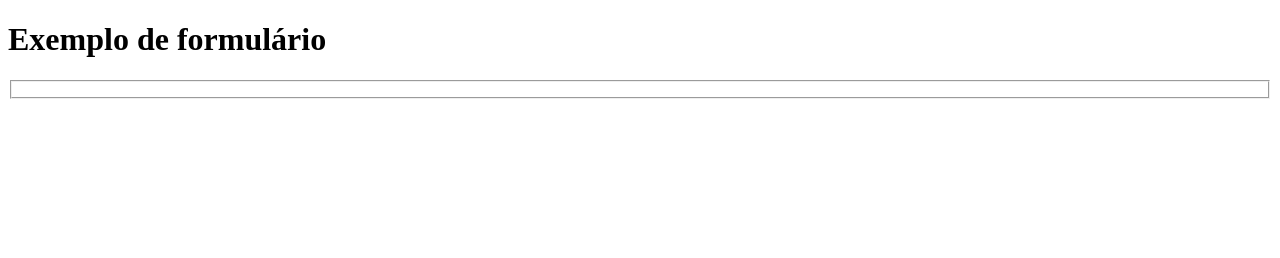
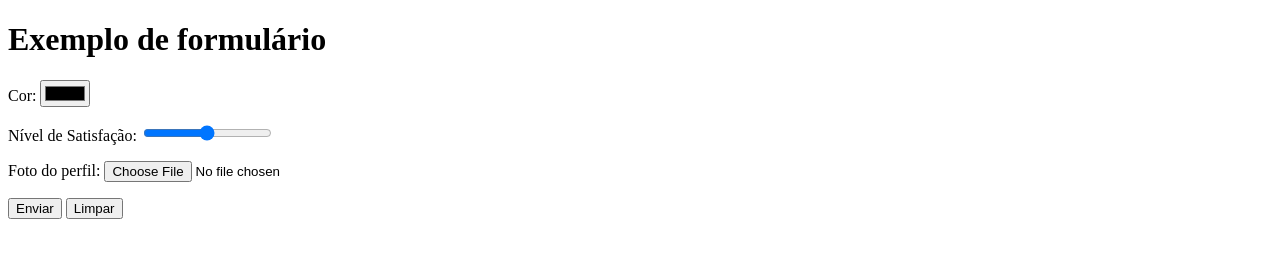
Before and after one commit to RonaldoCoelho14/html-css, a plain HTML site: page exercícios/ex025/form006.html in a window 1280 px wide. Drawn offline with Linux system fonts and the light colour scheme.

Commit message:
form006 atualizado

```diff
--- a/exercícios/ex025/form006.html
+++ b/exercícios/ex025/form006.html
@@ -9,9 +9,25 @@
     <h1>Exemplo de formulário</h1>
 
     <form action="cadrasto.php" method="get">
-        <fieldset>
+        <p>
+            <label for="icor">Cor: </label>
+            <input type="color" name="Cor" id="icor">
+        </p>
 
-        </fieldset>
+        <p>
+            <label for="inivel">Nível de Satisfação: </label>
+            <input type="range" name="nivel" id="inivel" min="0" max="10">
+        </p>
+
+        <p>
+            <label for="ifoto">Foto do perfil: </label>
+            <input type="file" name="Foto" id="ifoto">
+        </p>
+
+        <p>
+            <input type="submit" value="Enviar">
+            <input type="reset" value="Limpar">
+        </p>
     </form>
 </body>
 </html>
```
